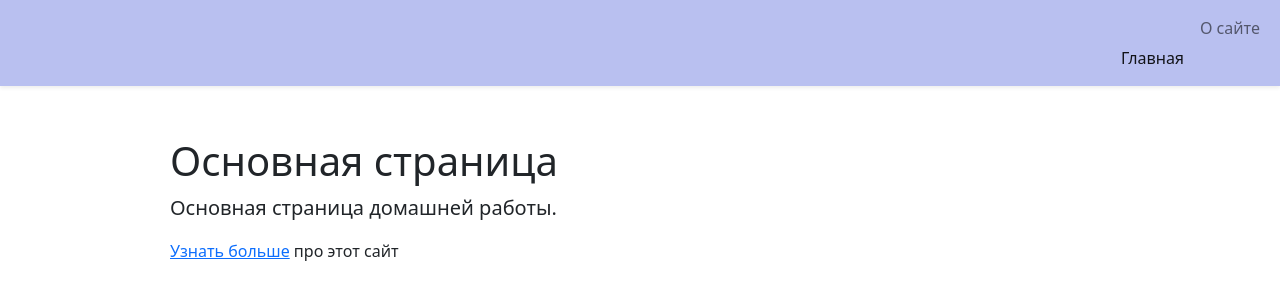
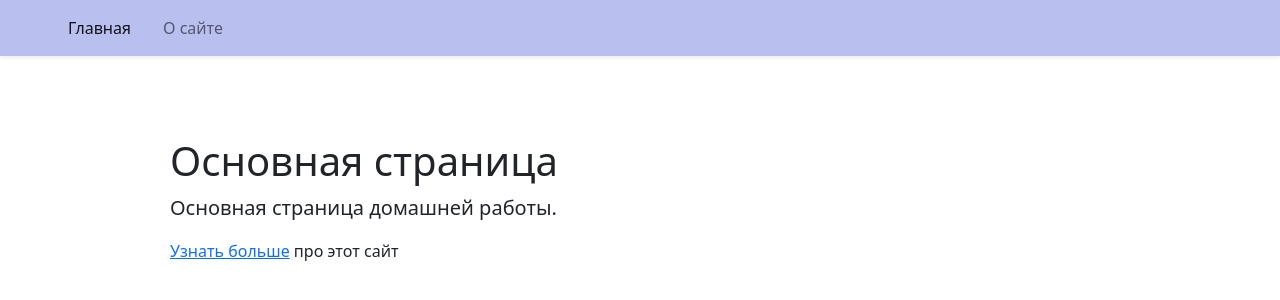
Before and after one commit to NatalyBasova/otus_homework, a Flask app: page / in a window 1280 px wide. Shown: the top 300 px of the page. Run offline with Flask 3, Linux system fonts and the light colour scheme.

Commit message:
fix navbar

```diff
--- a/homework_05/site/static/css/style.css
+++ b/homework_05/site/static/css/style.css
@@ -3,3 +3,7 @@
 main > .container {
     padding: 100px 50px 75px 100px;
 }
+
+.left-button {
+    float: left;
+}
--- a/homework_05/site/templates/navbar.html
+++ b/homework_05/site/templates/navbar.html
@@ -7,12 +7,12 @@
         <span class="navbar-toggler-icon"></span>
         </button>
         <div class="collapse navbar-collapse" id="navbarCollapse">
-            <ul class="navbar-nav ms-auto mb-2 mb-md-0">
+            <ul class="navbar-nav me-auto mb-2 mb-md-0">
                 <li class="nav-item">
-                    <a class="nav-link {{mc['home']}}" aria-current="page" href="{{url_for('home.index')}}">Главная</a>
+                    <a class="nav-link {{mc['home']}} left-button" aria-current="page" href="{{url_for('home.index')}}">Главная</a>
                 </li>
                 <li class="nav-item">
-                    <a class="nav-link {{mc['about']}}" href="{{url_for('home.about')}}">О сайте</a>
+                    <a class="nav-link {{mc['about']}} left-button" href="{{url_for('home.about')}}">О сайте</a>
                 </li>
             </ul>
         </div>
```
